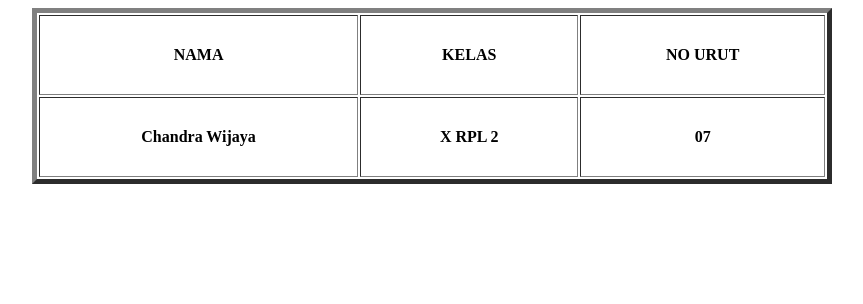
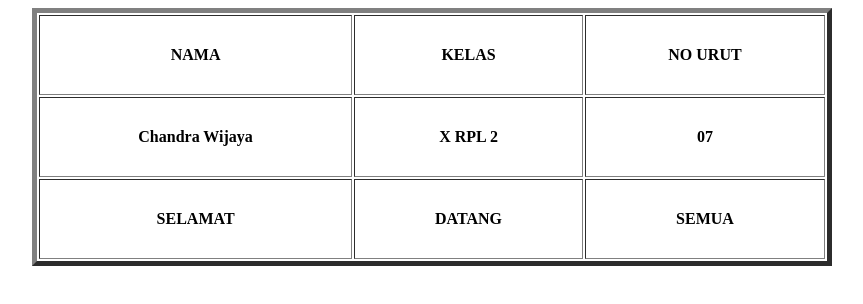
Before and after one commit to chandraxrpl2/branch_html, a plain HTML site: page index.html in a window 1280 px wide. Shown: the whole page, without its empty margins (208-1071 px from the left). Drawn offline with Linux system fonts and the light colour scheme.

Commit message:
menambah baris

```diff
--- a/index.html
+++ b/index.html
@@ -28,6 +28,17 @@ X RPL 2
 07
 </th>
 </tr>
+  <tr>
+<th>
+SELAMAT
+</th>
+<th>
+DATANG
+</th>
+<th>
+  SEMUA
+</th>
+</tr>
 </table>
 </body>
 </html>
```
